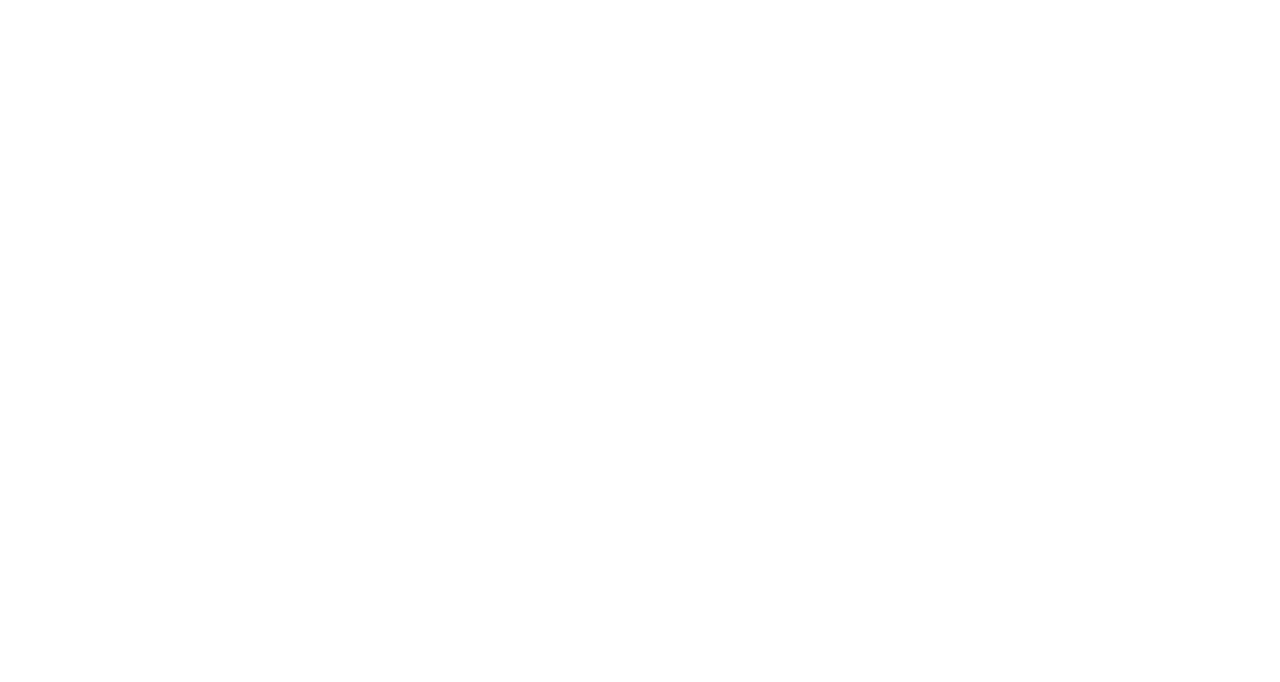
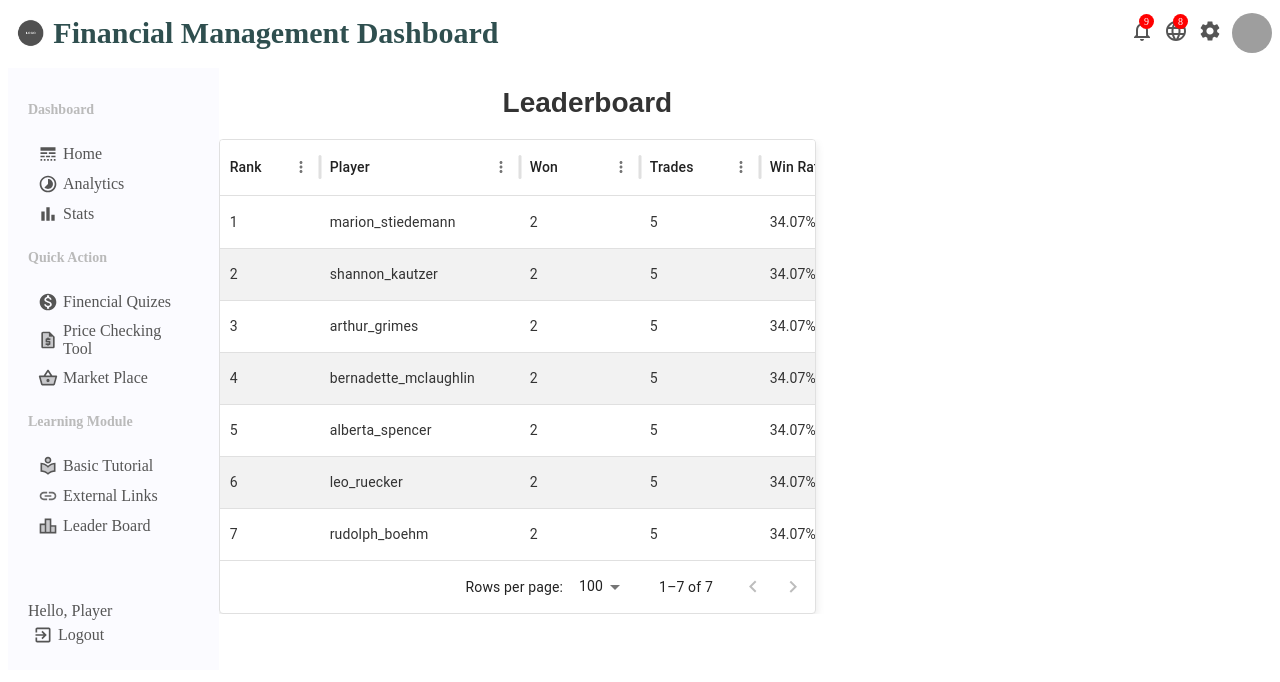
Before and after one commit to sayanmondal2098/Finplay-Academy, a React (Create React App) app in the folder Game Fontend/fin-game/: page /leaderBoard in a window 1280 px wide. Before the commit this address had no page. Shown: the top 682 px of the page. Built offline with nearby package versions, Linux system fonts and the light colour scheme; grey boxes are pictures that could not be loaded.

Commit message:
Leader board added

```diff
--- a/Game Fontend/fin-game/src/App.js
+++ b/Game Fontend/fin-game/src/App.js
@@ -7,6 +7,7 @@
 import Dashboard from "./pages/Dashboard";
 import FinancialQuiz from "./pages/FinancialQuiz/FinancialQuiz";
 import ExternalLinkPage from "./pages/ExternalLink/ExternalLinkPage";
+import LeaderBoardPage from "./pages/LeaderBoard/LeaderBoardPage";
 
 function App() {
   return (
@@ -18,6 +19,7 @@
         <Route path="/financialQuiz" element={<FinancialQuiz />} />
         <Route path="/dashboard" element={<Dashboard />} />
         <Route path="/externalLink" element={<ExternalLinkPage />} />
+        <Route path="/leaderBoard" element={<LeaderBoardPage />} />
 
       </Routes>
     </Router>
--- a/Game Fontend/fin-game/src/components/sidebar/sidebar.css
+++ b/Game Fontend/fin-game/src/components/sidebar/sidebar.css
@@ -1,6 +1,6 @@
 .sidebar{
     flex: 1;
-    height: calc(100vh - 50px);
+    height: 100%;
     background-color: rgb(251, 251, 255);
     position: sticky;
     top: 50px;
--- a/Game Fontend/fin-game/src/components/sidebar/sidebar.jsx
+++ b/Game Fontend/fin-game/src/components/sidebar/sidebar.jsx
@@ -77,10 +77,12 @@
                             External Links
                         </li>
                         </Link>
+                        <Link to="/leaderBoard" className="link">
                         <li className="sidebarListItem">
                             <LeaderboardTwoTone className="sidebarIcon" />
                             Leader Board
                         </li>
+                        </Link>
                     </ul>
                 </div>
 
--- a/Game Fontend/fin-game/src/components/topbar/topbar.css
+++ b/Game Fontend/fin-game/src/components/topbar/topbar.css
@@ -9,7 +9,7 @@
 
   .topbarWrapper {
     height: 100%;
-    padding: 0px 20px;
+    padding: 0px 0px;
     display: flex;
     align-items: center;
     justify-content: space-between;
--- a/Game Fontend/fin-game/src/dummyData.js
+++ b/Game Fontend/fin-game/src/dummyData.js
@@ -324,3 +324,15 @@
       tags: ["Retirement", "Savings", "Future Planning"]
   }
 ];
+
+
+
+export const leaderboardData = [
+  { rank: 1, player: "marion_stiedemann", won: 2.00, trades: 5, winRate: "34.07%", volume: 0.56 },
+  { rank: 2, player: "shannon_kautzer", won: 2.00, trades: 5, winRate: "34.07%", volume: 0.56 },
+  { rank: 3, player: "arthur_grimes", won: 2.00, trades: 5, winRate: "34.07%", volume: 0.56 },
+  { rank: 4, player: "bernadette_mclaughlin", won: 2.00, trades: 5, winRate: "34.07%", volume: 0.56 },
+  { rank: 5, player: "alberta_spencer", won: 2.00, trades: 5, winRate: "34.07%", volume: 0.56 },
+  { rank: 6, player: "leo_ruecker", won: 2.00, trades: 5, winRate: "34.07%", volume: 0.56 },
+  { rank: 7, player: "rudolph_boehm", won: 2.00, trades: 5, winRate: "34.07%", volume: 0.56 }
+];
--- /dev/null
+++ b/Game Fontend/fin-game/src/pages/LeaderBoard/LeaderBoard.js
@@ -0,0 +1,29 @@
+import React from "react";
+import "./Leaderboard.css";
+import { DataGrid } from "@mui/x-data-grid";
+import { leaderboardData } from "../../dummyData";
+
+const columns = [
+    { field: "rank", headerName: "Rank", width: 100 },
+    { field: "player", headerName: "Player", width: 200 },
+    { field: "won", headerName: "Won", width: 120 },
+    { field: "trades", headerName: "Trades", width: 120 },
+    { field: "winRate", headerName: "Win Rate", width: 120 },
+    { field: "volume", headerName: "Volume", width: 120 }
+];
+
+export default function Leaderboard() {
+    return (
+        <div className="leaderboard-container">
+            <h1 className="leaderboard-title">Leaderboard</h1>
+            <div className="leaderboard-table">
+                <DataGrid
+                    rows={leaderboardData.map((row, index) => ({ id: index, ...row }))}
+                    columns={columns}
+                    pageSize={5}
+                    rowsPerPageOptions={[5]}
+                />
+            </div>
+        </div>
+    );
+}
--- /dev/null
+++ b/Game Fontend/fin-game/src/pages/LeaderBoard/LeaderBoardPage.js
@@ -0,0 +1,22 @@
+import React from "react";
+import Topbar from "../../components/topbar/Topbar";
+import Sidebar from "../../components/sidebar/sidebar";
+import "./LeaderboardPage.css";
+import LeaderBoard from "./LeaderBoard";
+
+function LeaderboardPage() {
+
+    return (
+        <div className="App">
+            <Topbar />
+            <div className="container">
+                <Sidebar />
+                <div className="financialQuiz">
+                    <LeaderBoard />
+                </div>
+            </div>
+        </div>
+    );
+}
+
+export default LeaderboardPage;
--- /dev/null
+++ b/Game Fontend/fin-game/src/pages/LeaderBoard/Leaderboard.css
@@ -0,0 +1,103 @@
+/* leaderboard.css */
+.leaderboard-container {
+    font-family: 'Poppins', sans-serif;
+    width: 70%;
+    height: 90%;
+    margin: 0;
+    background: #ffffff;
+    text-align: center;
+    align-items: center;
+    justify-content: center;
+}
+
+.leaderboard-title {
+    font-size: 28px;
+    font-weight: bold;
+    margin-bottom: 20px;
+    color: #333;
+}
+
+.leaderboard-table {
+    width: 90%;
+    max-height: 80vh;
+    border-collapse: collapse;
+    margin-top: 20px;
+    overflow-y: auto;
+    display: block;
+    scrollbar-width: none; /* Firefox */
+    -ms-overflow-style: none; /* IE and Edge */
+    scrollbar-color: transparent transparent;
+}
+
+.leaderboard-table::-webkit-scrollbar {
+    display: none; /* Chrome, Safari, Opera */
+}
+
+.leaderboard-table th, .leaderboard-table td {
+    padding: 12px;
+    border: 1px solid #ddd;
+    text-align: center;
+    font-size: 16px;
+    color: #333;
+    white-space: nowrap;
+}
+
+.leaderboard-table th {
+    background: #f8f9fa;
+    font-weight: bold;
+    position: sticky;
+    top: 0;
+    z-index: 2;
+}
+
+.leaderboard-table tbody {
+    display: block;
+    max-height: 60vh;
+    overflow-y: auto;
+    width: 100%;
+}
+
+.leaderboard-table tr {
+    display: table;
+    width: 100%;
+    table-layout: fixed;
+}
+
+.leaderboard-table tr:nth-child(even) {
+    background: #f2f2f2;
+}
+
+.leaderboard-table tr:hover {
+    background: #e9ecef;
+}
+
+.MuiDataGrid-root {
+    width: 90%;
+    max-height: 80vh;
+    background: #ffffff;
+    border-radius: 8px;
+    box-shadow: 0 4px 10px rgba(0, 0, 0, 0.1);
+    overflow-y: auto;
+}
+
+.MuiDataGrid-columnHeaders {
+    background: #f8f9fa;
+    font-weight: bold;
+    position: sticky;
+    top: 0;
+    z-index: 2;
+}
+
+.MuiDataGrid-cell {
+    font-size: 14px;
+    color: #333;
+    white-space: nowrap;
+}
+
+.MuiDataGrid-row:nth-child(even) {
+    background: #f2f2f2;
+}
+
+.MuiDataGrid-row:hover {
+    background: #e9ecef;
+}
--- /dev/null
+++ b/Game Fontend/fin-game/src/pages/LeaderBoard/LeaderboardPage.css
@@ -0,0 +1,3 @@
+.financialQuiz{
+    background: #ffffff;
+}
```
